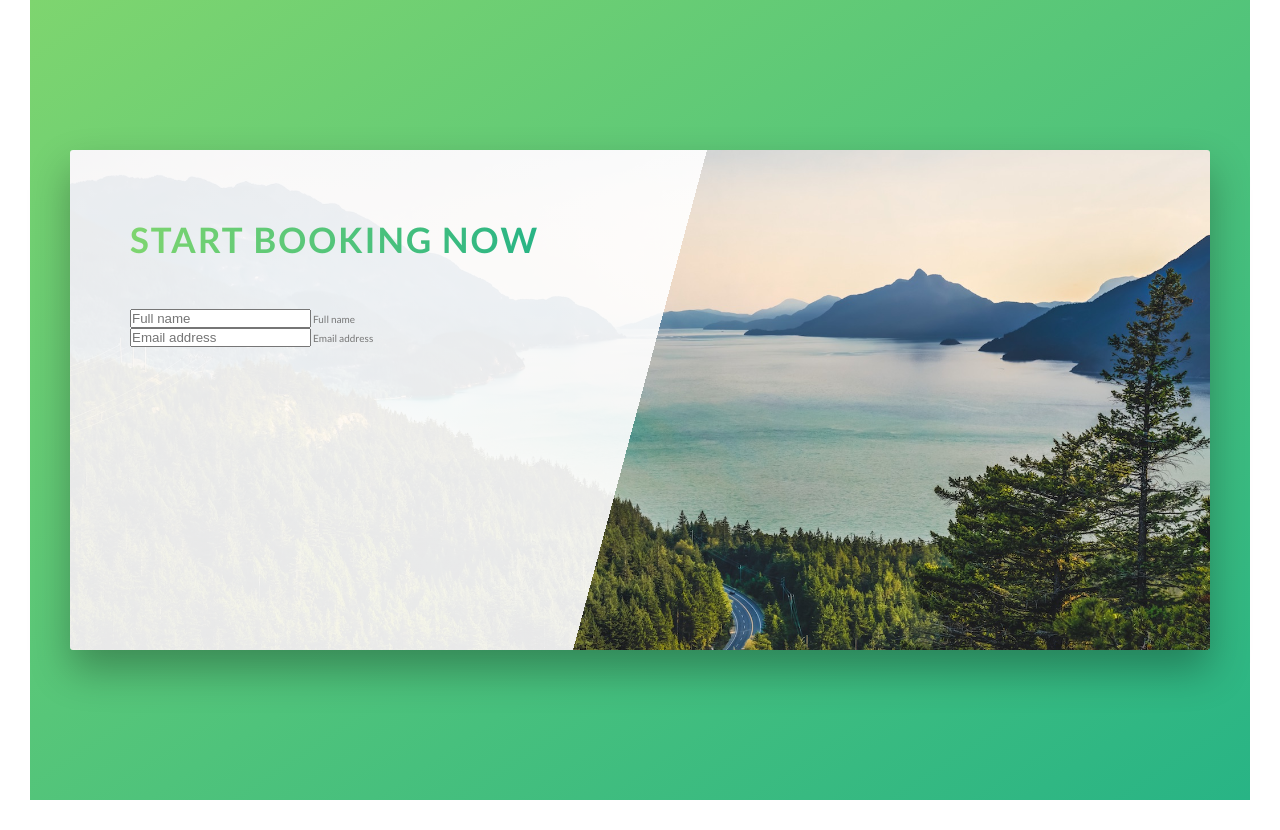
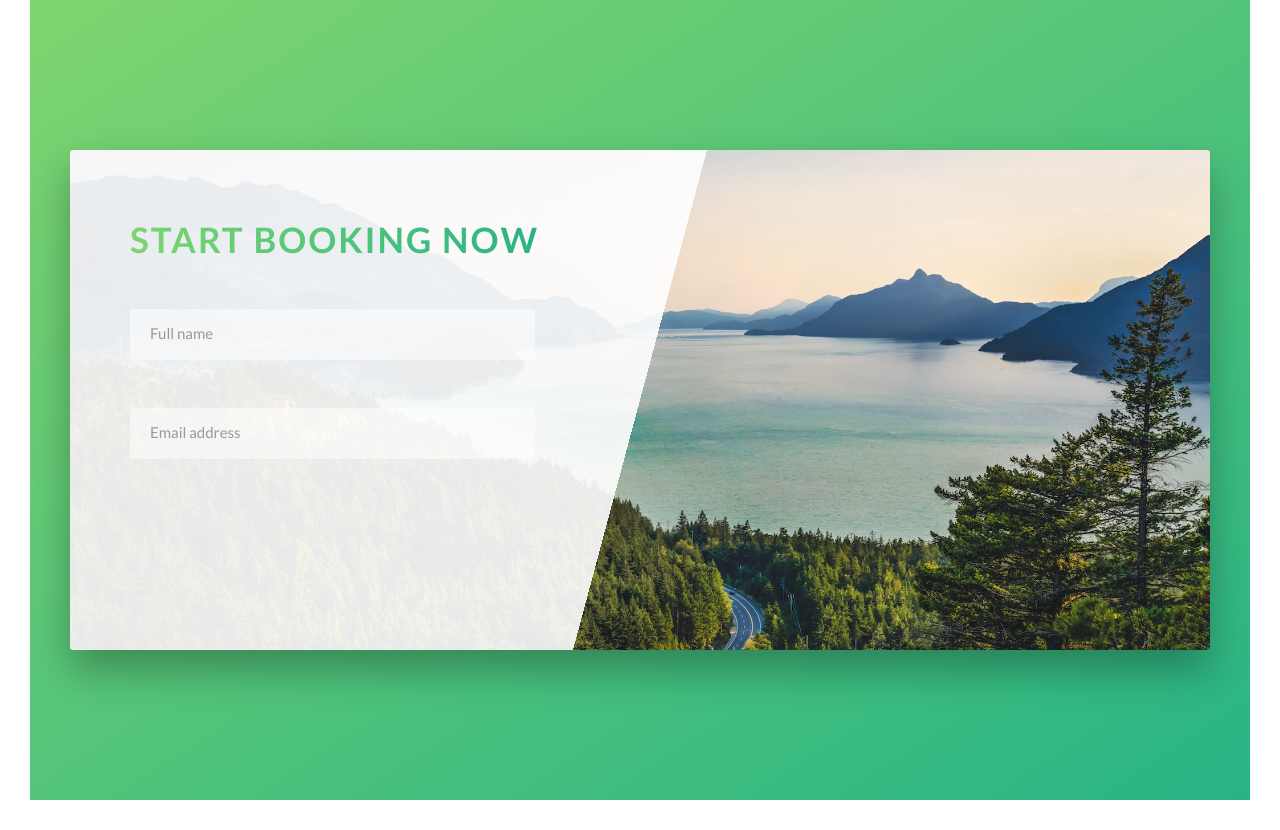
Before and after one commit to ccquach/advanced-css-and-sass-course, a PHP site: page / in a window 1280 px wide. Shown: the part 4570-5400 px from the top of the page. Run offline with PHP 8.4, Linux system fonts and the light colour scheme.

Commit message:
Natours - style form inputs and labels

```diff
--- a/Natours/css/style.css
+++ b/Natours/css/style.css
@@ -327,6 +327,42 @@ body {
     transform: translateY(-1.5rem) scale(1.03);
     box-shadow: 0 2rem 4rem rgba(0, 0, 0, 0.3); }
 
+.form__group:not(:last-child) {
+  margin-bottom: 2rem; }
+
+.form__input {
+  font-size: 1.5rem;
+  font-family: inherit;
+  color: inherit;
+  padding: 1.5rem 2rem;
+  border-radius: 2px;
+  background-color: rgba(255, 255, 255, 0.5);
+  border: none;
+  border-bottom: 3px solid transparent;
+  width: 90%;
+  display: block; }
+  .form__input:focus {
+    outline: none;
+    box-shadow: 0 1rem 2rem rgba(0, 0, 0, 0.1);
+    border-bottom: 3px solid #55c57a; }
+    .form__input:focus:invalid {
+      border-bottom: 3px solid #ff7730; }
+  .form__input::-webkit-input-placeholder {
+    color: #999; }
+
+.form__label {
+  font-size: 1.2rem;
+  font-weight: 700;
+  margin-left: 2rem;
+  margin-top: 0.7rem;
+  display: block;
+  transition: all 0.3s; }
+
+.form__input:placeholder-shown + .form__label {
+  opacity: 0;
+  visibility: hidden;
+  transform: translateY(-4rem); }
+
 .story {
   width: 75%;
   margin: 0 auto;
--- a/Natours/sass/abstracts/_variables.scss
+++ b/Natours/sass/abstracts/_variables.scss
@@ -12,7 +12,9 @@ $color-tertiary-dark: #5643fa;
 $color-grey-light-1: #f7f7f7;
 $color-grey-light-2: #eee;
 
-$color-grey-dark: #777;
+$color-grey-dark-1: #777;
+$color-grey-dark-2: #999;
+
 $color-white: #fff;
 $color-black: #000;
 
--- a/Natours/sass/base/_typography.scss
+++ b/Natours/sass/base/_typography.scss
@@ -2,7 +2,7 @@ body {
   font-family: 'Lato', sans-serif;
   font-weight: 400;
   line-height: 1.7;
-  color: $color-grey-dark;
+  color: $color-grey-dark-1;
   padding: 3rem;
 }
 
--- a/Natours/sass/components/_button.scss
+++ b/Natours/sass/components/_button.scss
@@ -41,7 +41,7 @@
 
   &--white {
     background-color: $color-white;
-    color: $color-grey-dark;
+    color: $color-grey-dark-1;
 
     &::after {
       background-color: $color-white;
--- /dev/null
+++ b/Natours/sass/components/_form.scss
@@ -0,0 +1,49 @@
+.form {
+  &__group {
+    &:not(:last-child) {
+      margin-bottom: 2rem;
+    }
+  }
+
+  &__input {
+    font-size: 1.5rem;
+    font-family: inherit;
+    color: inherit;
+    padding: 1.5rem 2rem;
+    border-radius: 2px;
+    background-color: rgba($color-white, 0.5);
+    border: none;
+    border-bottom: 3px solid transparent;
+    width: 90%;
+    display: block;
+
+    &:focus {
+      outline: none;
+      box-shadow: 0 1rem 2rem rgba($color-black, 0.1);
+      border-bottom: 3px solid $color-primary;
+
+      &:invalid {
+        border-bottom: 3px solid $color-secondary-dark;
+      }
+    }
+
+    &::-webkit-input-placeholder {
+      color: $color-grey-dark-2;
+    }
+  }
+
+  &__label {
+    font-size: 1.2rem;
+    font-weight: 700;
+    margin-left: 2rem;
+    margin-top: 0.7rem;
+    display: block;
+    transition: all 0.3s;
+  }
+
+  &__input:placeholder-shown + &__label {
+    opacity: 0;
+    visibility: hidden;
+    transform: translateY(-4rem);
+  }
+}
--- a/Natours/sass/main.scss
+++ b/Natours/sass/main.scss
@@ -12,6 +12,7 @@
 @import './components/card';
 @import './components/composition';
 @import './components/feature-box';
+@import './components/form';
 @import './components/story';
 
 @import './layout/grid';
```
